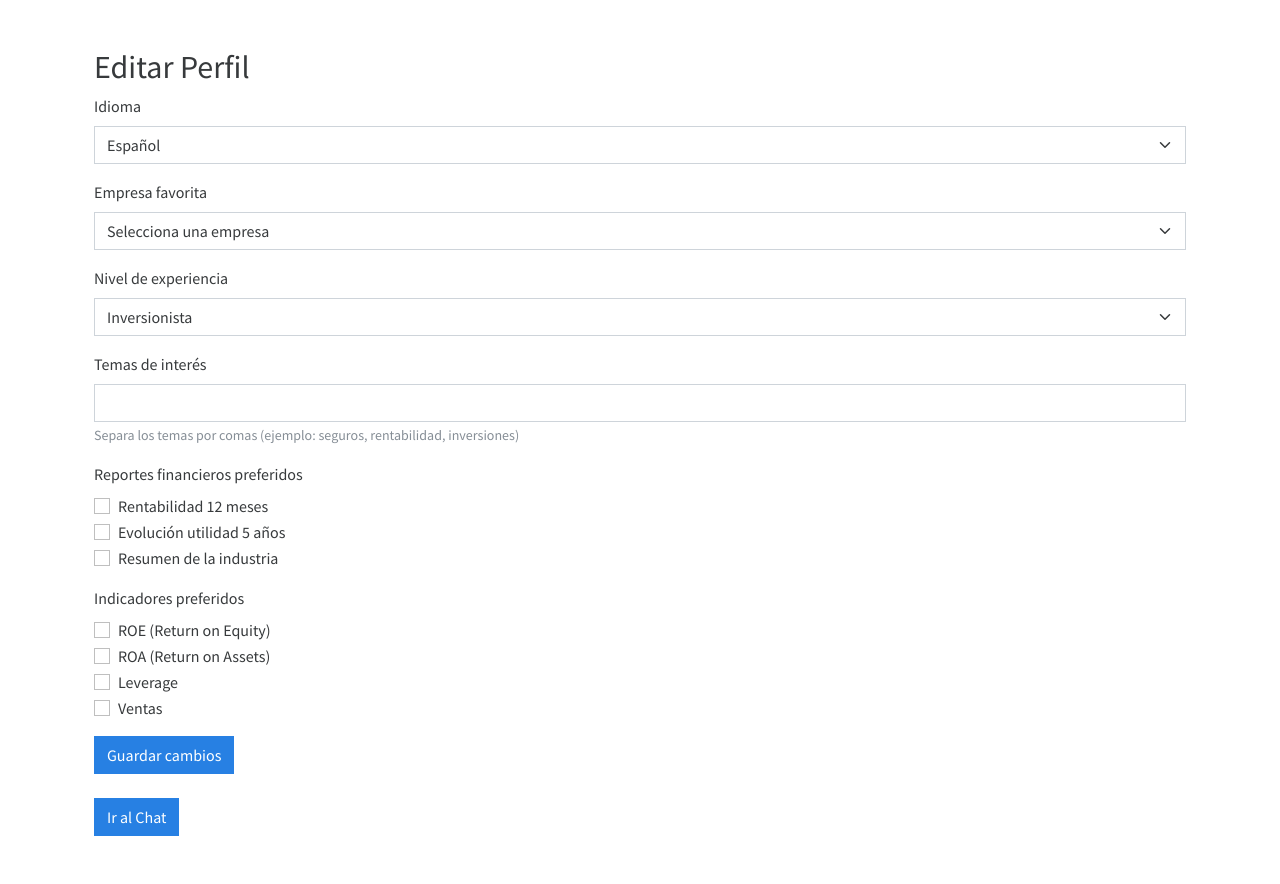
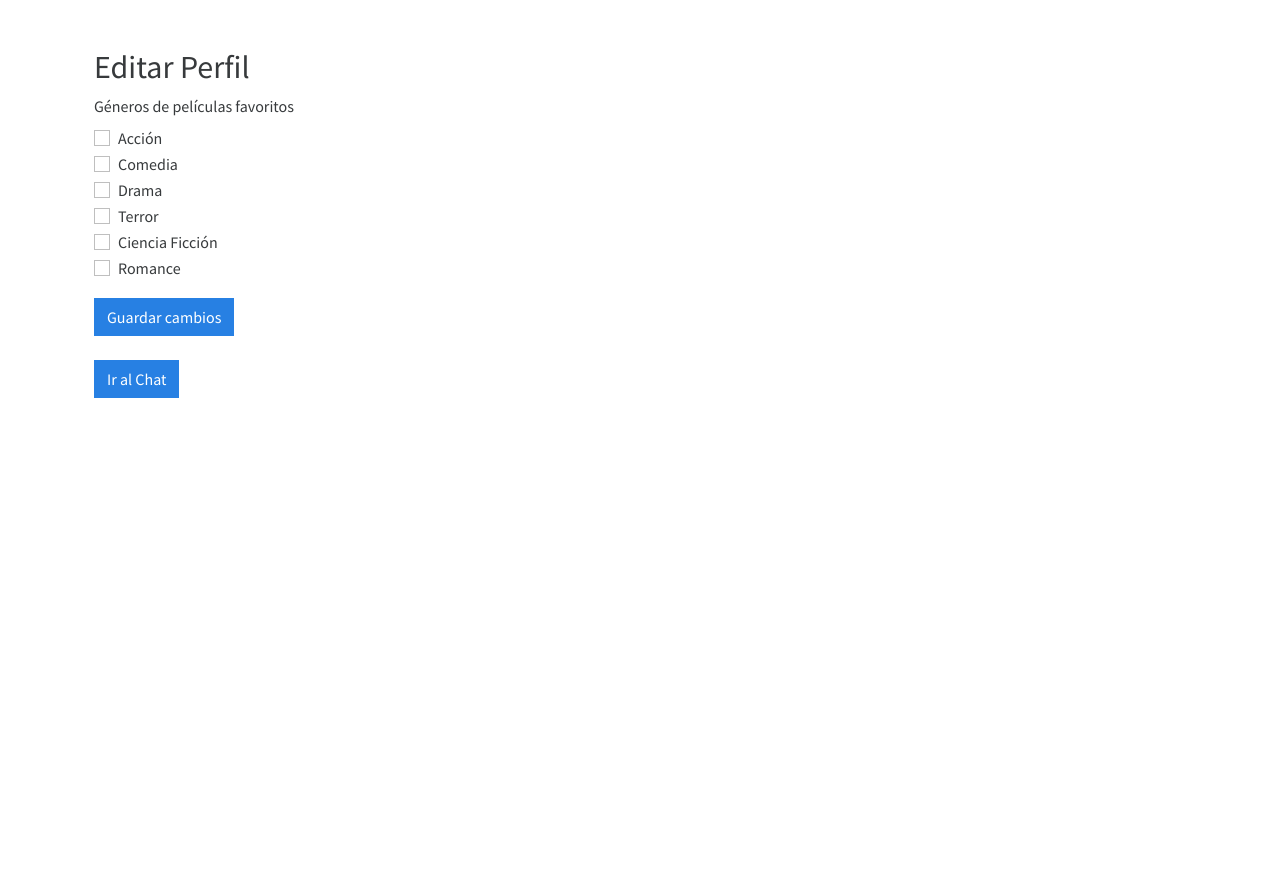
Before and after one commit to appsowner/iamovieassit2025, a Flask app: page /editar-perfil in a window 1280 px wide. After the commit the page ends 398 px from the top, so only its background shows below. Run offline with Flask 3, Linux system fonts and the light colour scheme; some libraries are stand-ins or nearby versions.

Commit message:
changes prfile

```diff
--- a/app.py
+++ b/app.py
@@ -56,20 +56,11 @@ def chat():
     intents = {}
 
     # Crear intents basados en los temas de interés del usuario
-    for topic in session["profile"]["topics_of_interest"]:
+    for topic in session["profile"]["favorite_movie_genres"]:
         intents[f"Quiero saber más sobre {topic}"] = f"Quiero saber más sobre {topic}"
 
     # Agregar un intent para enviar un mensaje
     intents["Enviar"] = request.form.get("message")
-
-    # Crear el contexto del perfil del usuario para pasarlo al modelo LLM
-    if "profile" in session:
-        profile_context = (
-            f"El usuario tiene un nivel de experiencia '{session['profile']['experience_level']}', "
-            f"está interesado en los temas '{', '.join(session['profile']['topics_of_interest'])}', "
-            f"y su compañía favorita es '{session['profile']['company_favorite']}'."
-        )
-    print(profile_context)
 
     if request.method == "GET":
         # Pasar los intents al template para que se muestren como botones
@@ -89,7 +80,7 @@ def chat():
         messages_for_llm = [
             {
                 "role": "system",
-                "content": profile_context,
+                "content": "recomendaciones de peliculas ",  # profile_context,
             }
         ]
 
@@ -163,13 +154,10 @@ def editar_perfil():
 
     if request.method == "POST":
         # Obtener los valores del formulario
-        favorite_movie_genres = request.form["favorite_movie_genres"].split(",")
+        selected_genres = request.form.getlist("favorite_movie_genres")
 
-        # Actualizar el perfil del usuario
-        profile.favorite_movie_genres = [
-            topic.strip() for topic in favorite_movie_genres
-        ]
-
+        # Actualizar el perfil del usuario con los géneros seleccionados
+        profile.favorite_movie_genres = selected_genres
         # Guardar los cambios en la base de datos
         db.session.commit()
 
--- a/templates/editar_perfil.html
+++ b/templates/editar_perfil.html
@@ -7,84 +7,33 @@
 
     <h2>Editar Perfil</h2>
 
-    <form method="POST">
-        <!-- Campo para el idioma -->
-        <div class="mb-3">
-            <label for="language" class="form-label">Idioma</label>
-            <select class="form-select" id="language" name="language" required>
-                <option value="es" {% if profile.language == 'es' %}selected{% endif %}>Español</option>
-                <option value="en" {% if profile.language == 'en' %}selected{% endif %}>Inglés</option>
-            </select>
-        </div>
-        <div class="mb-3">
-            <label for="company_favorite" class="form-label">Empresa favorita</label>
-            <select class="form-select" id="company_favorite" name="company_favorite">
-                <option value="" {% if not profile.company_favorite %}selected{% endif %}>Selecciona una empresa</option>
-                {% for company in company_list %}
-                    <option value="{{ company }}" {% if profile.company_favorite == company %}selected{% endif %}>
-                        {{ company }}
-                    </option>
-                {% endfor %}
-            </select>
-        </div>
-
-        <!-- Campo para el nivel de experiencia -->
-        <div class="mb-3">
-            <label for="experience_level" class="form-label">Nivel de experiencia</label>
-            <select class="form-select" id="experience_level" name="experience_level" required>
-                <option value="Inversionista" {% if profile.experience_level == 'Inversionista' %}selected{% endif %}>Inversionista</option>
-                <option value="Analista de inversiones" {% if profile.experience_level == 'Analista de Inversiones' %}selected{% endif %}>Analista de Inversiones</option>
-                <option value="Gerente Inversiones" {% if profile.experience_level == 'Gerente Inversiones' %}selected{% endif %}>Gerente Inversiones</option>
-             </select>
-        </div>
-
-        <!-- Campo para los temas de interés -->
-        <div class="mb-3">
-            <label for="topics_of_interest" class="form-label">Temas de interés</label>
-            <input type="text" class="form-control" id="topics_of_interest" name="topics_of_interest" value="{{ profile.topics_of_interest | join(', ') }}" required />
-            <small class="form-text text-muted">Separa los temas por comas (ejemplo: seguros, rentabilidad, inversiones)</small>
-        </div>
-
-        <!-- Campo para seleccionar preferencias de reportes financieros -->
-        <div class="mb-3">
-            <label class="form-label">Reportes financieros preferidos</label>
+    <form method="POST" action="{{ url_for('editar_perfil') }}">
+    <label class="form-label">Géneros de películas favoritos</label>
     <div class="form-check">
-                <input class="form-check-input" type="checkbox" id="report_rentability_12_months" name="report_rentability_12_months" {% if profile.report_rentability_12_months %}checked{% endif %}>
-                <label class="form-check-label" for="report_rentability_12_months">Rentabilidad 12 meses</label>
+        <input class="form-check-input" type="checkbox" id="genre_action" name="favorite_movie_genres" value="Acción" {% if "Acción" in profile.favorite_movie_genres %}checked{% endif %}>
+        <label class="form-check-label" for="genre_action">Acción</label>
     </div>
     <div class="form-check">
-                <input class="form-check-input" type="checkbox" id="report_evolution_utility_5_years" name="report_evolution_utility_5_years" {% if profile.report_evolution_utility_5_years %}checked{% endif %}>
-                <label class="form-check-label" for="report_evolution_utility_5_years">Evolución utilidad 5 años</label>
+        <input class="form-check-input" type="checkbox" id="genre_comedy" name="favorite_movie_genres" value="Comedia" {% if "Comedia" in profile.favorite_movie_genres %}checked{% endif %}>
+        <label class="form-check-label" for="genre_comedy">Comedia</label>
     </div>
     <div class="form-check">
-                <input class="form-check-input" type="checkbox" id="report_industry_summary" name="report_industry_summary" {% if profile.report_industry_summary %}checked{% endif %}>
-                <label class="form-check-label" for="report_industry_summary">Resumen de la industria</label>
-            </div>
-        </div>
-
-        <!-- Campo para seleccionar indicadores -->
-        <div class="mb-3">
-            <label class="form-label">Indicadores preferidos</label>
-            <div class="form-check">
-                <input class="form-check-input" type="checkbox" id="indicator_roe" name="indicator_roe" {% if profile.indicator_roe %}checked{% endif %}>
-                <label class="form-check-label" for="indicator_roe">ROE (Return on Equity)</label>
+        <input class="form-check-input" type="checkbox" id="genre_drama" name="favorite_movie_genres" value="Drama" {% if "Drama" in profile.favorite_movie_genres %}checked{% endif %}>
+        <label class="form-check-label" for="genre_drama">Drama</label>
     </div>
     <div class="form-check">
-                <input class="form-check-input" type="checkbox" id="indicator_roa" name="indicator_roa" {% if profile.indicator_roa %}checked{% endif %}>
-                <label class="form-check-label" for="indicator_roa">ROA (Return on Assets)</label>
+        <input class="form-check-input" type="checkbox" id="genre_horror" name="favorite_movie_genres" value="Terror" {% if "Terror" in profile.favorite_movie_genres %}checked{% endif %}>
+        <label class="form-check-label" for="genre_horror">Terror</label>
     </div>
     <div class="form-check">
-                <input class="form-check-input" type="checkbox" id="indicator_leverage" name="indicator_leverage" {% if profile.indicator_leverage %}checked{% endif %}>
-                <label class="form-check-label" for="indicator_leverage">Leverage</label>
+        <input class="form-check-input" type="checkbox" id="genre_scifi" name="favorite_movie_genres" value="Ciencia Ficción" {% if "Ciencia Ficción" in profile.favorite_movie_genres %}checked{% endif %}>
+        <label class="form-check-label" for="genre_scifi">Ciencia Ficción</label>
     </div>
     <div class="form-check">
-                <input class="form-check-input" type="checkbox" id="indicator_sales" name="indicator_sales" {% if profile.indicator_sales %}checked{% endif %}>
-                <label class="form-check-label" for="indicator_sales">Ventas</label>
+        <input class="form-check-input" type="checkbox" id="genre_romance" name="favorite_movie_genres" value="Romance" {% if "Romance" in profile.favorite_movie_genres %}checked{% endif %}>
+        <label class="form-check-label" for="genre_romance">Romance</label>
     </div>
-        </div>
-
-        <!-- Botón para guardar los cambios -->
-        <button type="submit" class="btn btn-primary">Guardar cambios</button>
+    <button type="submit" class="btn btn-primary mt-3">Guardar cambios</button>
 </form>
 
     <!-- Botones para ir al home o al chat -->
```
Also changed, not shown: templates/chat.html (+2 -9 lines). Lines whose indentation alone changed are shown as unchanged.
